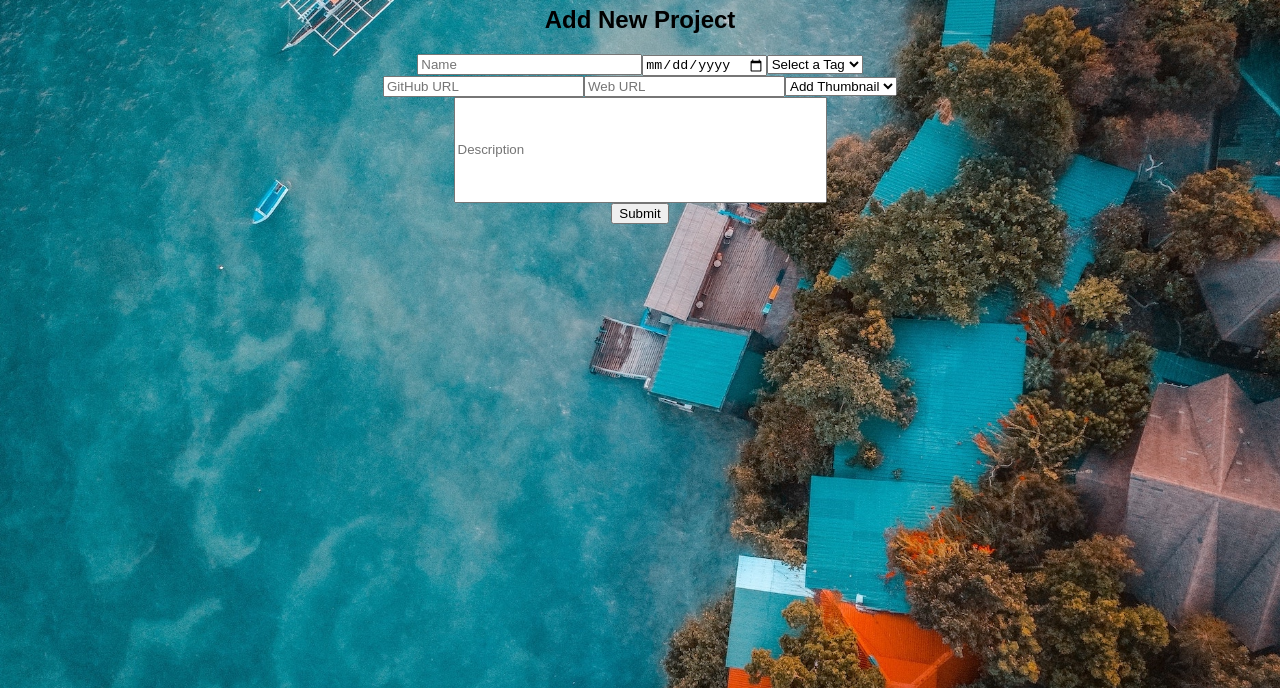
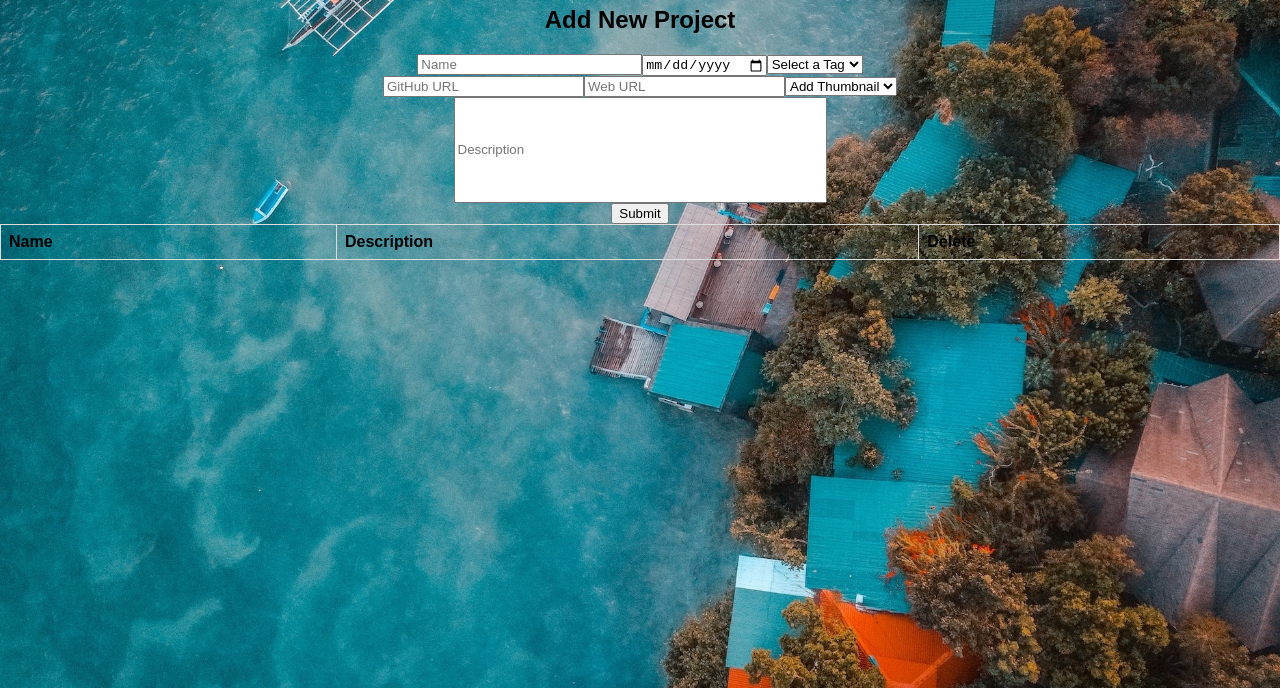
Before and after one commit to ckthe1/sagas-potofolio, a React app: page /admin in a window 1280 px wide. Shown: the part 112-800 px from the top of the page. Built offline with nearby package versions, Linux system fonts and the light colour scheme.

Commit message:
add linkify

```diff
--- a/package.json
+++ b/package.json
@@ -11,6 +11,7 @@
     "pg": "^7.8.2",
     "react": "^16.6.3",
     "react-dom": "^16.6.3",
+    "react-linkify": "^0.2.2",
     "react-redux": "^5.0.7",
     "react-router": "^4.2.0",
     "react-router-dom": "^4.2.2",
--- a/src/components/Admin/Admin.js
+++ b/src/components/Admin/Admin.js
@@ -93,6 +93,13 @@ render() {
                 <button onClick={this.handleSubmit}>Submit</button>
             </div>
             <table>
+                <thead>
+                    <tr>
+                        <th>Name</th>
+                        <th>Description</th>
+                        <th>Delete</th>
+                    </tr>
+                </thead>
                 <tbody>
                     {this.adminList()}
                 </tbody>
--- a/src/components/App/App.css
+++ b/src/components/App/App.css
@@ -42,3 +42,19 @@ width:365px;
   text-align:left;
   padding:12px;
 }
+
+table {
+  font-family: arial, sans-serif;
+  border-collapse: collapse;
+  width: 100%;
+}
+
+td, th {
+  border: 1px solid #dddddd;
+  text-align: left;
+  padding: 8px;
+}
+
+tr:nth-child(even) {
+  background-color: #dddddd;
+}
--- a/src/components/ProjectCard/ProjectCard.js
+++ b/src/components/ProjectCard/ProjectCard.js
@@ -5,6 +5,8 @@ import { withStyles } from '@material-ui/core/styles';
 import PropTypes from 'prop-types';
 import CardContent from '@material-ui/core/CardContent';
 import Typography from '@material-ui/core/Typography';
+import Linkify  from 'react-linkify';
+
 
 const styles = {
     card: {
@@ -50,7 +52,7 @@ class ProjectCard extends Component {
                     </Typography>
 
                     <Typography component="p">
-                            Github: {this.props.projectGithub}
+                        <Linkify> GitHub: {this.props.projectGithub}</Linkify>
                     </Typography>
 
                     <Typography component="p">
```
Also changed, not shown: 1 other file.
